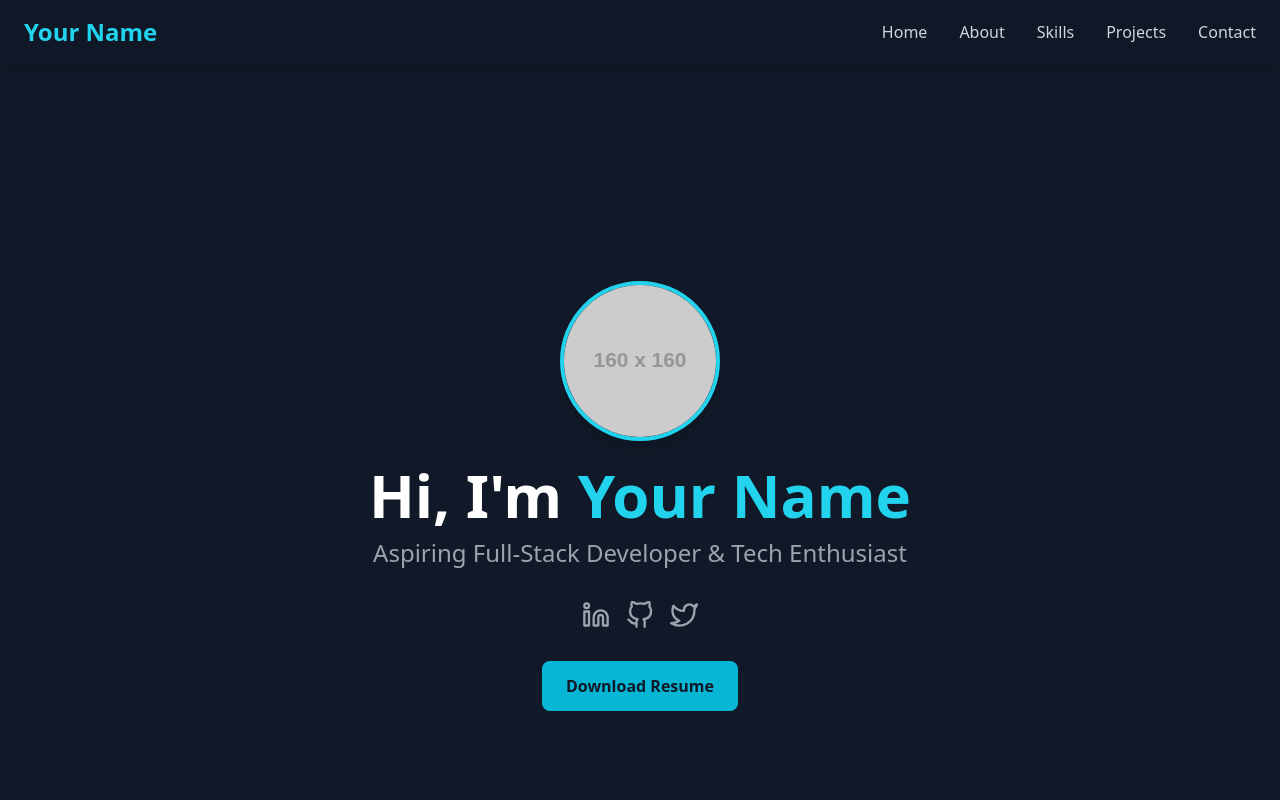
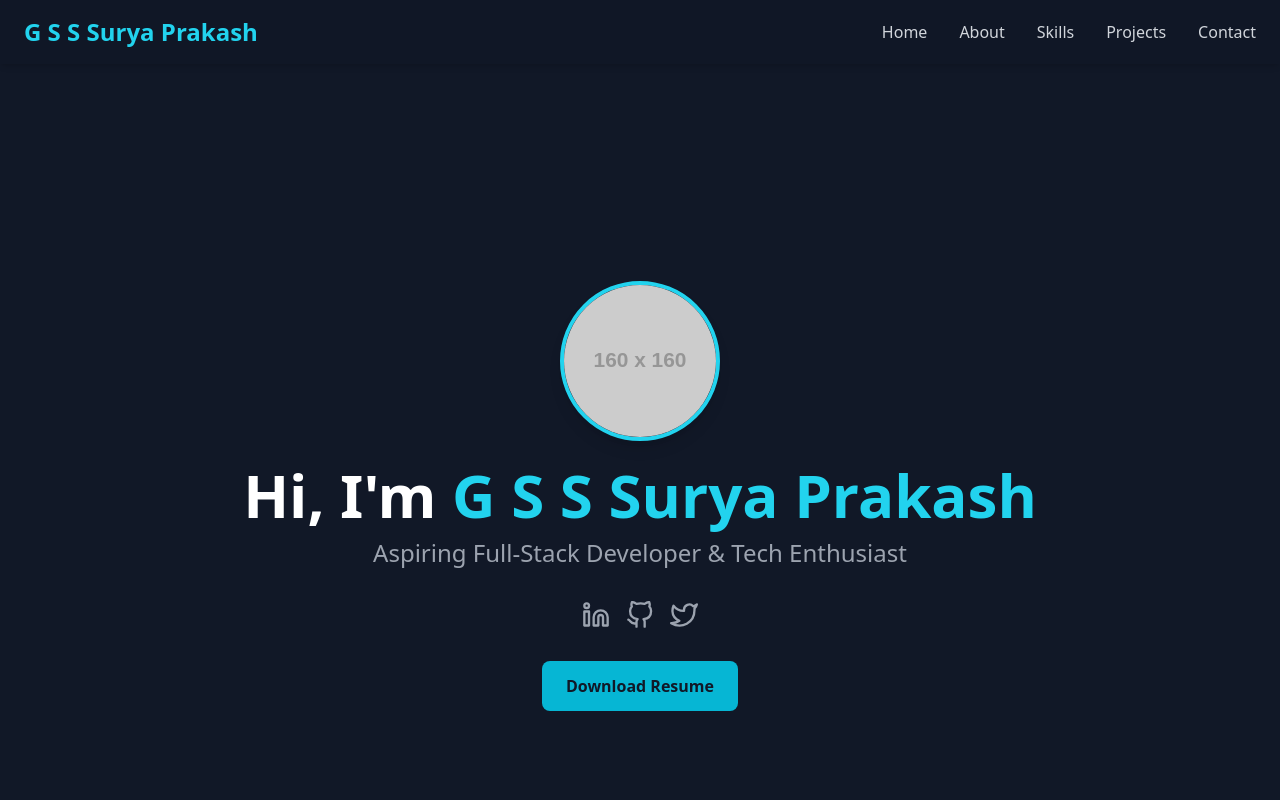
Before and after one commit to GSuryaP/vite-react, a React (Vite) app: page / in a window 1280 px wide. Shown: the top 800 px of the page. Built offline with nearby package versions, Linux system fonts and the light colour scheme.

Commit message:
Update App.tsx

```diff
--- a/src/App.tsx
+++ b/src/App.tsx
@@ -78,7 +78,7 @@ function App() {
   // Update these values with your personal information.
 
   const portfolioData = {
-    name: "Your Name",
+    name: "G S S Surya Prakash",
     tagline: "Aspiring Full-Stack Developer & Tech Enthusiast",
     bio: "I'm a passionate computer science student with a love for building innovative and user-friendly web applications. Currently exploring the depths of React, Node.js, and cloud technologies. I'm driven by curiosity and a desire to solve real-world problems with code.",
     contactEmail: "your.email@example.com",
```
